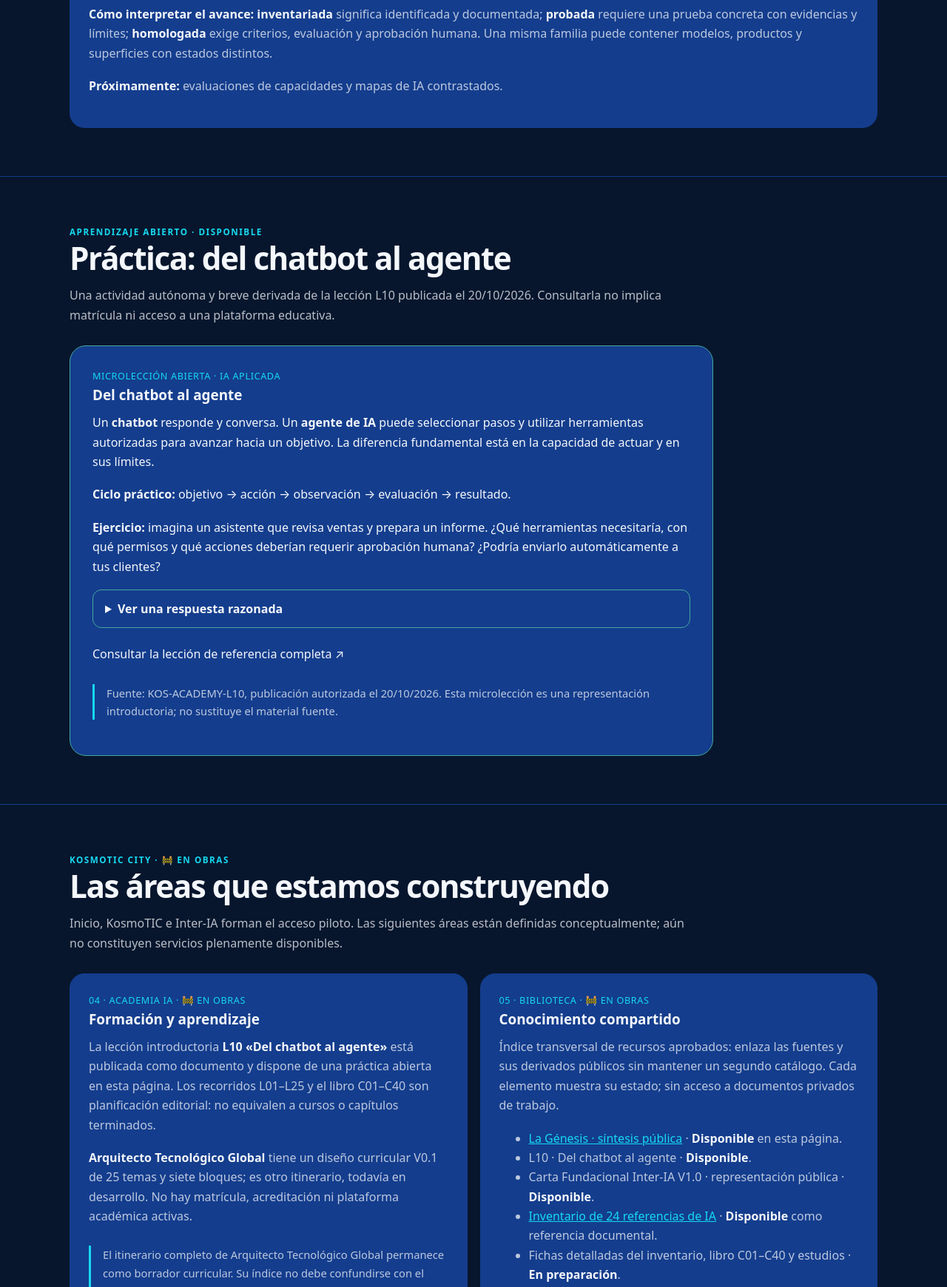
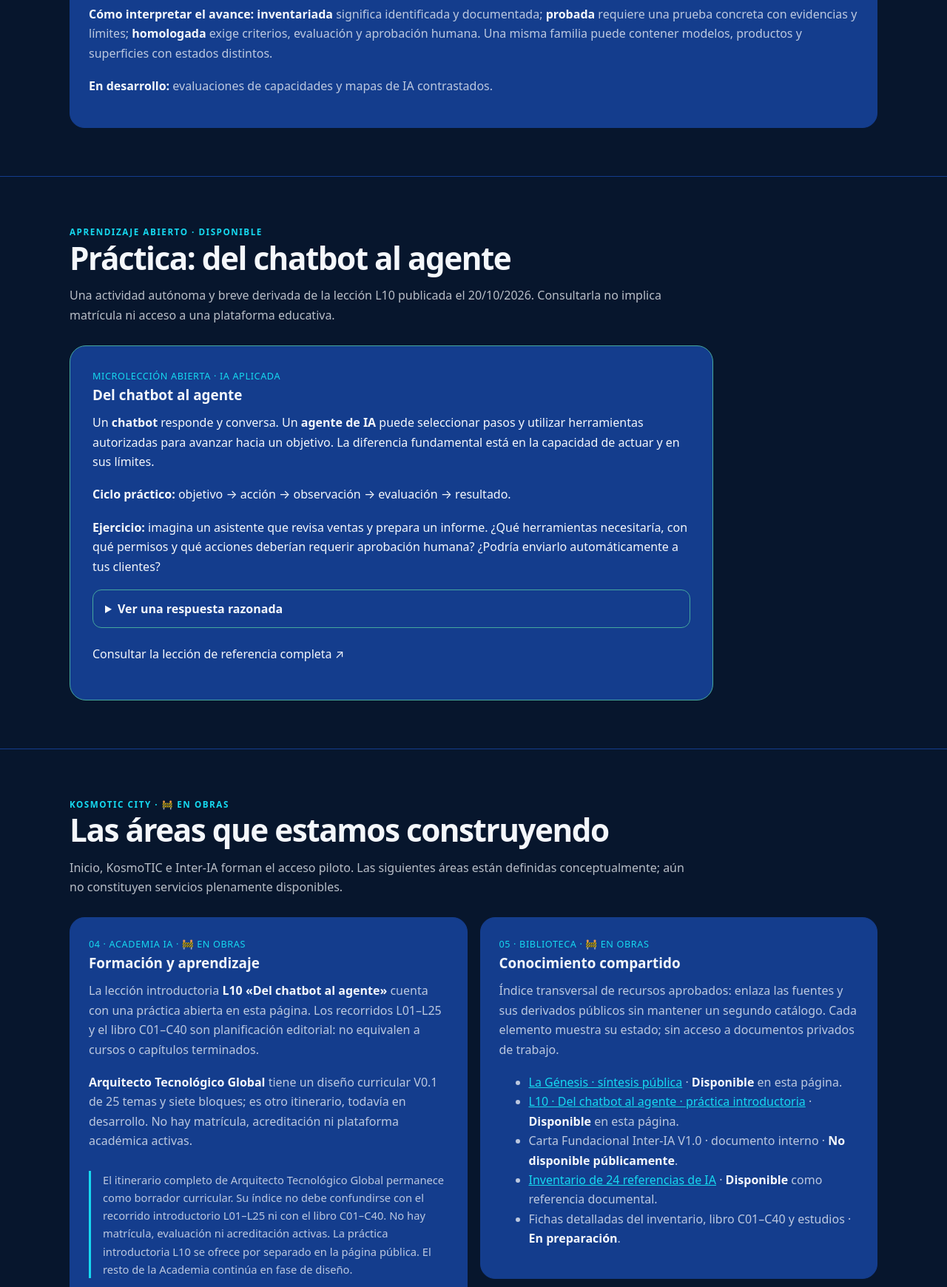
Before and after one commit to antonioalarcon/kosmotic-inter-ia-capacidades, a plain HTML site: page city/portal/index.html in a window 1280 px wide. Shown: the part 4501-6241 px from the top of the page at 74% size. Drawn offline with Linux system fonts and the light colour scheme.

Commit message:
Resolve Instinct editorial review: public availability labels and internal notes

```diff
--- a/city/portal/index.html
+++ b/city/portal/index.html
@@ -113,8 +113,7 @@
       <p>Nuestro criterio: entender la necesidad, elegir las herramientas adecuadas y comprobar los resultados. Cada avance debe aportar valor y respetar el tiempo, los recursos y la autonomía de las personas.</p>
       <p>Una puerta de entrada al ecosistema KosmoTIC y a Inter-IA. La tecnología es un medio para crear autonomía, aprendizaje y valor social; la autoridad y las decisiones sensibles permanecen bajo supervisión humana.</p>
     </div>
-    <!-- Contenido público derivado: KOS-GEN-20261026-V1.0 · 26/10/2026.
-         Fuente institucional en Drive, sin enlace público ni sincronización automática. -->
+
     <div id="genesis" class="card" style="margin-top:32px" aria-labelledby="genesis-titulo">
       <div class="tag">La Génesis · Referencia fundacional</div>
       <h3 id="genesis-titulo">Una idea anterior a su arquitectura</h3>
@@ -157,7 +156,7 @@
       <details open><summary>Consultar las 24 referencias</summary>
       <ol class="inventory-list"><li><span class="ref-num">01</span> ChatGPT / OpenAI</li><li><span class="ref-num">02</span> DeepSeek</li><li><span class="ref-num">03</span> Claude / Anthropic</li><li><span class="ref-num">04</span> Gemini / Google</li><li><span class="ref-num">05</span> Qwen Chat / Alibaba</li><li><span class="ref-num">06</span> Mistral / Le Chat</li><li><span class="ref-num">07</span> Perplexity</li><li><span class="ref-num">08</span> Copilot / Microsoft</li><li><span class="ref-num">09</span> Meta AI / Meta</li><li><span class="ref-num">10</span> Grok / xAI</li><li><span class="ref-num">11</span> Kimi / Moonshot AI</li><li><span class="ref-num">12</span> Cohere / North</li><li><span class="ref-num">13</span> Z.ai / GLM</li><li><span class="ref-num">14</span> AWS Bedrock / AgentCore</li><li><span class="ref-num">15</span> Hugging Face</li><li><span class="ref-num">16</span> Poe</li><li><span class="ref-num">17</span> Reflection AI</li><li><span class="ref-num">18</span> Manus</li><li><span class="ref-num">19</span> IBM / watsonx Orchestrate</li><li><span class="ref-num">20</span> MiniMax</li><li><span class="ref-num">21</span> Doubao / Seed</li><li><span class="ref-num">22</span> Llama</li><li><span class="ref-num">23</span> Hunyuan</li><li><span class="ref-num">24</span> Nemotron</li></ol></details>
       <p><strong>Cómo interpretar el avance:</strong> <strong>inventariada</strong> significa identificada y documentada; <strong>probada</strong> requiere una prueba concreta con evidencias y límites; <strong>homologada</strong> exige criterios, evaluación y aprobación humana. Una misma familia puede contener modelos, productos y superficies con estados distintos.</p>
-      <p><strong>Próximamente:</strong> evaluaciones de capacidades y mapas de IA contrastados.</p>
+      <p><strong>En desarrollo:</strong> evaluaciones de capacidades y mapas de IA contrastados.</p>
 
     </div>
   </div></section>
@@ -173,7 +172,7 @@
       <p><strong>Ejercicio:</strong> imagina un asistente que revisa ventas y prepara un informe. ¿Qué herramientas necesitaría, con qué permisos y qué acciones deberían requerir aprobación humana? ¿Podría enviarlo automáticamente a tus clientes?</p>
       <details><summary>Ver una respuesta razonada</summary><p>Podría necesitar acceso de solo lectura a ventas y una herramienta de elaboración de informes. Consultar datos, redactar el borrador y enviarlo son acciones distintas. El envío no se autoriza por defecto: requiere permiso específico y supervisión adecuada al riesgo.</p></details>
       <p style="margin-top:22px">Consultar la lección de referencia completa ↗</p>
-      <p class="note">Fuente: KOS-ACADEMY-L10, publicación autorizada el 20/10/2026. Esta microlección es una representación introductoria; no sustituye el material fuente.</p>
+
     </article>
   </div></section>
   <section id="areas"><div class="shell">
@@ -184,7 +183,7 @@
       <article class="card" id="academia-city">
         <div class="micro">04 · Academia IA · 🚧 En obras</div>
         <h3>Formación y aprendizaje</h3>
-        <p>La lección introductoria <strong>L10 «Del chatbot al agente»</strong> está publicada como documento y dispone de una práctica abierta en esta página. Los recorridos L01–L25 y el libro C01–C40 son planificación editorial: no equivalen a cursos o capítulos terminados.</p>
+        <p>La lección introductoria <strong>L10 «Del chatbot al agente»</strong> cuenta con una práctica abierta en esta página. Los recorridos L01–L25 y el libro C01–C40 son planificación editorial: no equivalen a cursos o capítulos terminados.</p>
         <p><strong>Arquitecto Tecnológico Global</strong> tiene un diseño curricular V0.1 de 25 temas y siete bloques; es otro itinerario, todavía en desarrollo. No hay matrícula, acreditación ni plataforma académica activas.</p>
         <p class="note">El itinerario completo de Arquitecto Tecnológico Global permanece como borrador curricular. Su índice no debe confundirse con el recorrido introductorio L01–L25 ni con el libro C01–C40. No hay matrícula, evaluación ni acreditación activas. La práctica introductoria L10 se ofrece por separado en la página pública. El resto de la Academia continúa en fase de diseño.</p>
         <div class="subarea" id="retos">
@@ -201,8 +200,8 @@
         <p>Índice transversal de recursos aprobados: enlaza las fuentes y sus derivados públicos sin mantener un segundo catálogo. Cada elemento muestra su estado; sin acceso a documentos privados de trabajo.</p>
         <ul>
           <li><a href="#genesis">La Génesis · síntesis pública</a> · <strong>Disponible</strong> en esta página.</li>
-          <li>L10 · Del chatbot al agente · <strong>Disponible</strong>.</li>
-          <li>Carta Fundacional Inter-IA V1.0 · representación pública · <strong>Disponible</strong>.</li>
+          <li><a href="#practica">L10 · Del chatbot al agente · práctica introductoria</a> · <strong>Disponible</strong> en esta página.</li>
+          <li>Carta Fundacional Inter-IA V1.0 · documento interno · <strong>No disponible públicamente</strong>.</li>
           <li><a href="#inventario">Inventario de 24 referencias de IA</a> · <strong>Disponible</strong> como referencia documental.</li>
           <li>Fichas detalladas del inventario, libro C01–C40 y estudios · <strong>En preparación</strong>.</li>
         </ul>
@@ -275,8 +274,8 @@
     <p class="sub">Siete funciones atraviesan todas las áreas. Describen cómo se gobierna y se sostiene el ecosistema; no son servicios contratables ni espacios de acceso. Solo se enlaza lo que ya tiene un derivado público verificado.</p>
     <div class="grid two">
       <article class="card"><h3>Identidad</h3><p>Una sola identidad KosmoTIC, de la que deriva la presencia de KosmoTIC City.</p><p class="micro">En preparación · identidad visual propia de City pendiente</p></article>
-      <article class="card"><h3>Soberanía digital</h3><p>La autoridad y los datos sensibles permanecen bajo control humano; la tecnología se elige por utilidad, no por dependencia.</p><p class="micro">Disponible como principio · README público</p></article>
-      <article class="card"><h3>Gobernanza</h3><p>Autoridad humana, permisos por acción, trazabilidad y revisión antes de publicar.</p><p class="micro">Disponible · Carta Fundacional V1.0 pública</p></article>
+      <article class="card"><h3>Soberanía digital</h3><p>La autoridad y los datos sensibles permanecen bajo control humano; la tecnología se elige por utilidad, no por dependencia.</p><p class="micro">Disponible como principio en esta página</p></article>
+      <article class="card"><h3>Gobernanza</h3><p>Autoridad humana, permisos por acción, trazabilidad y revisión antes de publicar.</p><p class="micro">Disponible como principio en esta página</p></article>
       <article class="card"><h3>Observatorio</h3><p>Seguimiento crítico de avances, fuentes y riesgos del ecosistema.</p><p class="micro">En preparación · definición pública pendiente</p></article>
       <article class="card"><h3>Resiliencia</h3><p>Continuidad N+1/N+N, copias comprobables y recuperación verificable.</p><p class="micro">🚧 En obras · pruebas de restauración públicas</p></article>
       <article class="card"><h3>Memoria</h3><p>Versiones, procedencia y contexto conservados para no depender de la improvisación.</p><p class="micro">🚧 En obras</p></article>
```
